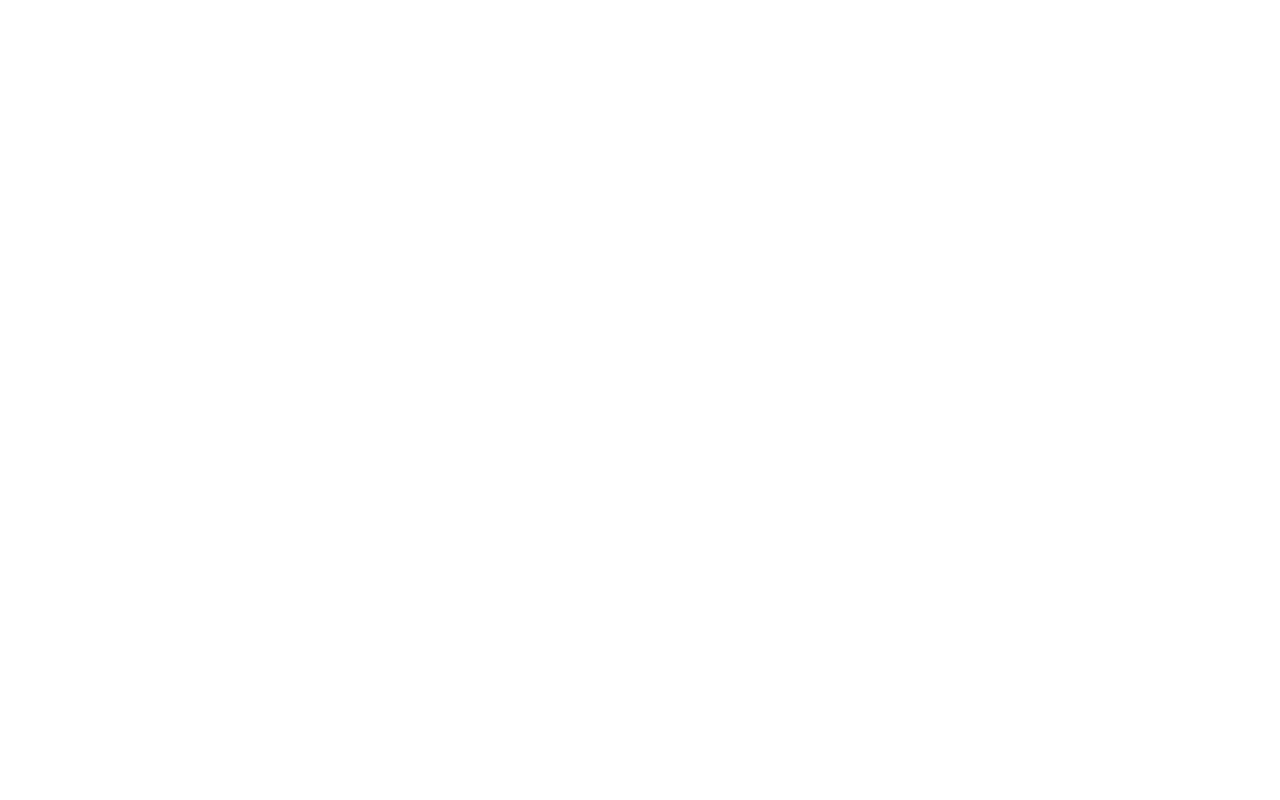
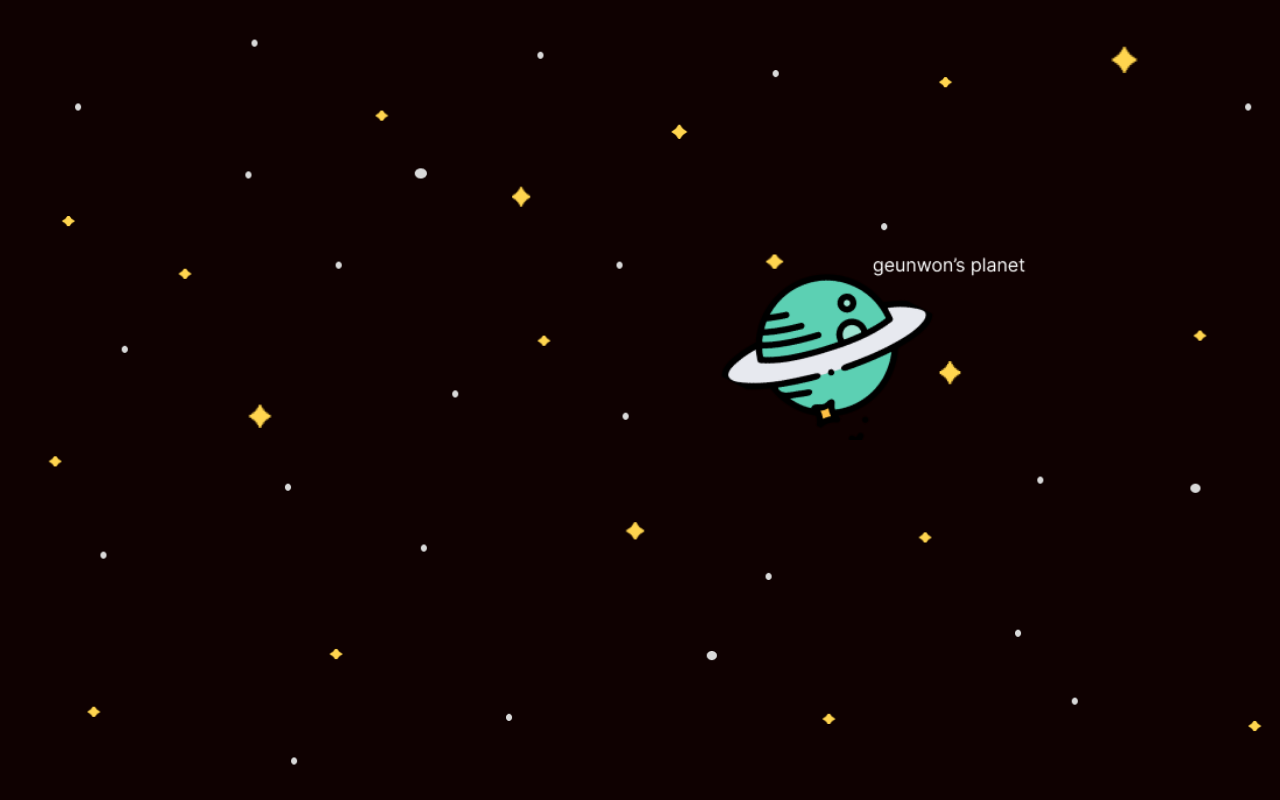
Before and after one commit to MAGEUNWON/portfolio, a website: page index.html in a window 1280 px wide. Drawn offline with Linux system fonts and the light colour scheme.

Commit message:
메인 배경 만듬. 행성 누르면 페이지 바뀌게 하기

```diff
--- a/index.html
+++ b/index.html
@@ -5,8 +5,11 @@
   <meta http-equiv="X-UA-Compatible" content="IE=edge">
   <meta name="viewport" content="width=device-width, initial-scale=1.0">
   <title>Document</title>
+  <link rel="stylesheet" href="./index.css">
 </head>
 <body>
-  <div id = "root"></div>
+  <div id = "root">
+    <div></div>
+  </div>
 </body>
 </html>
--- /dev/null
+++ b/index.scss
@@ -0,0 +1,30 @@
+*{
+  margin: 0;
+  padding: 0;
+  box-sizing: border-box;
+}
+
+@mixin size($width, $height) {
+  width: $width;
+  height: $height;
+}
+
+#root{
+  @include size(100vw, 100vh);
+  background-image: url('./img/universeBg.png');
+  background-repeat: no-repeat ;
+  background-size: cover;
+  display: flex;
+  align-items: flex-start;
+  justify-content: flex-end;
+  position: relative;
+
+  & > div {
+    @include size(310px,200px);
+    background-image: url('./img/geunwonPlanet.png');
+    background-repeat: no-repeat ;
+    background-size: cover;
+    // position: absolute; top: 151px; left: 1000px;
+    position: absolute; top: 240px; right: 250px;
+  }
+}
```
Also changed, not shown: img/Group 2.png (added), img/geunwonPlanet.png (added), img/universeBg.png (added), index.css (added), 1 other file.
